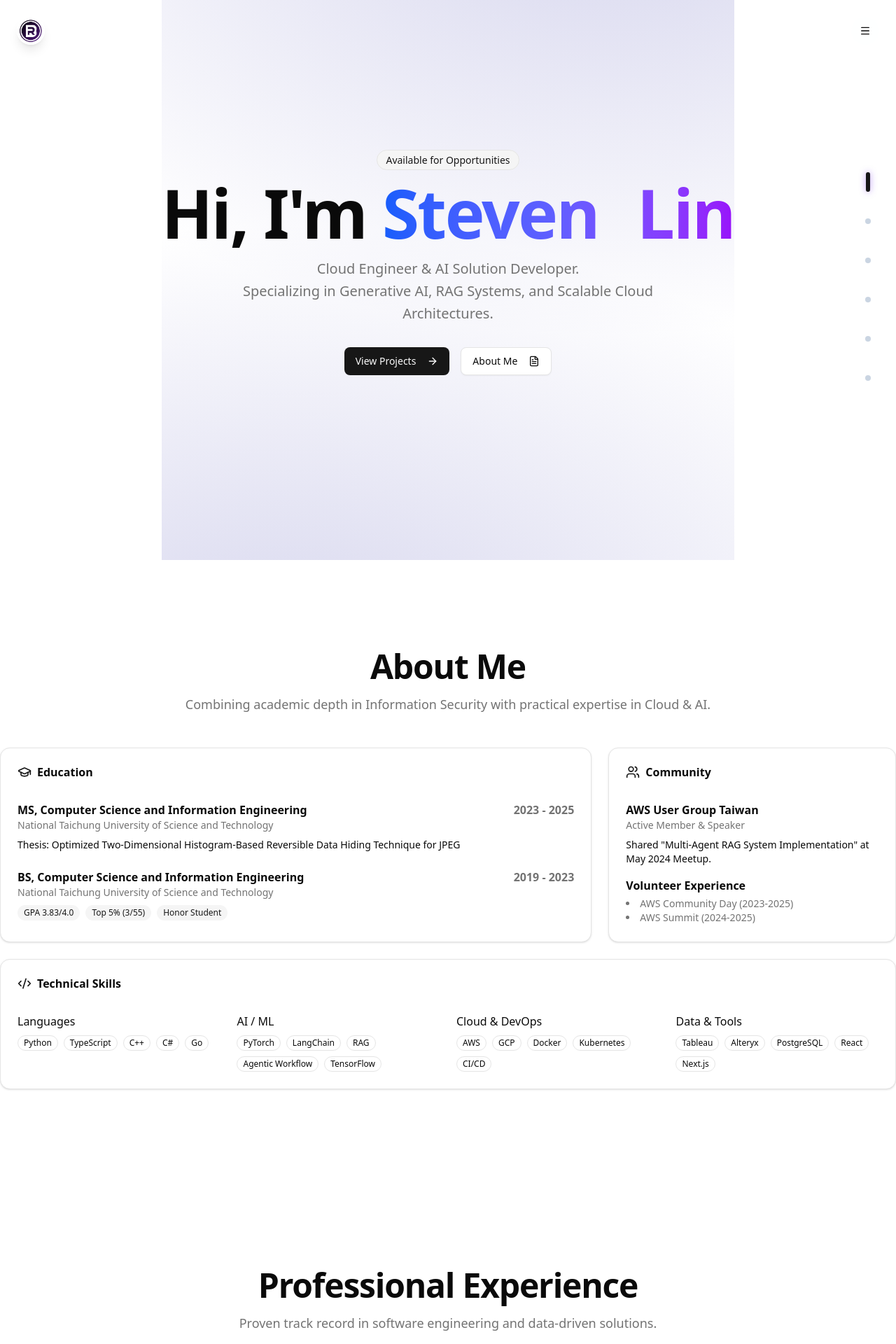
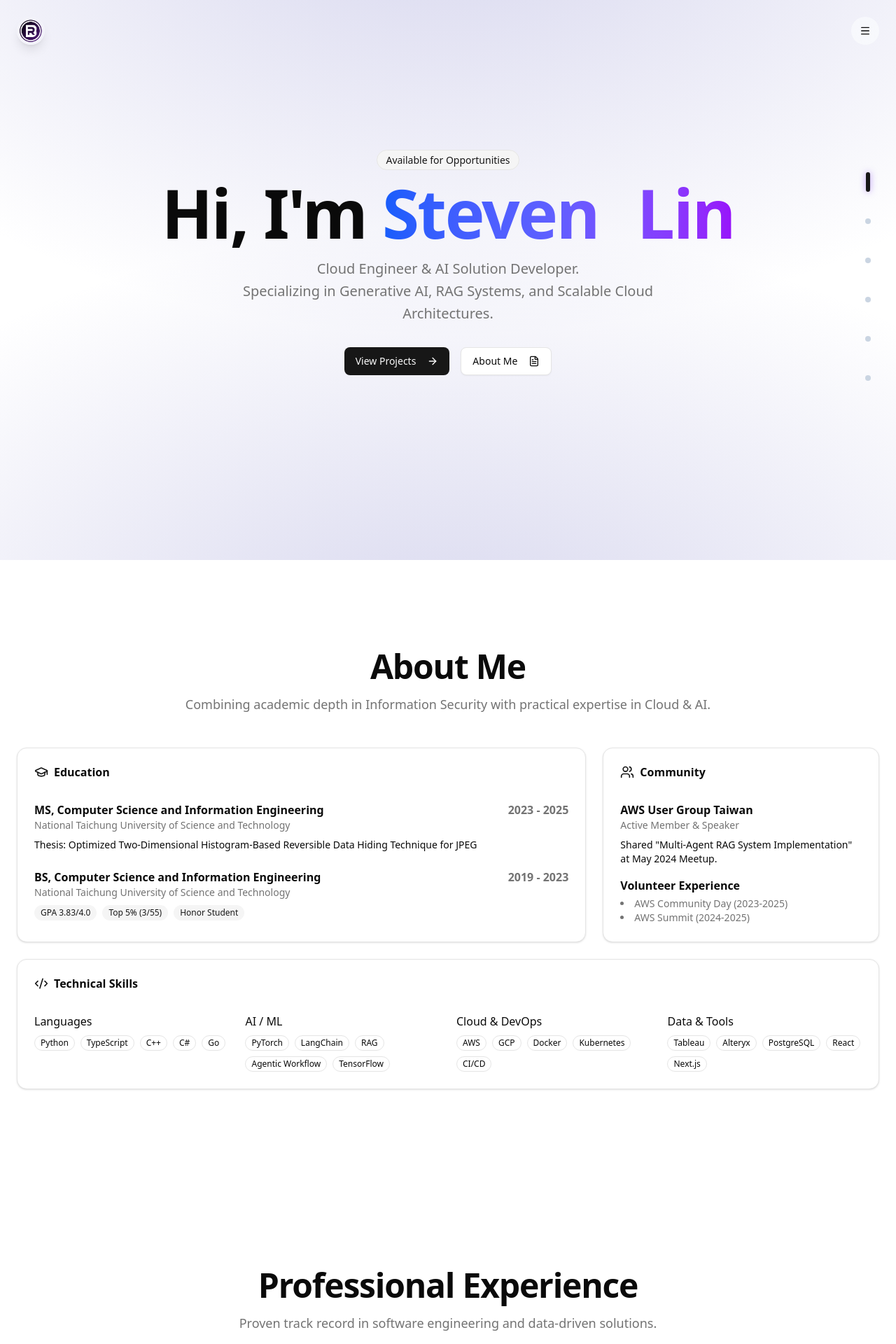
Before and after one commit to BRlin-o/portfolio, a Next.js app: page / in a window 1280 px wide. Shown: the top 1920 px of the page at 70% size. Built offline with nearby package versions, Linux system fonts and the light colour scheme.

Commit message:
style(sections): standardize container layout

```diff
--- a/src/app/page.tsx
+++ b/src/app/page.tsx
@@ -8,12 +8,29 @@ import { Contact } from "@/components/sections/contact";
 export default function Home() {
   return (
     <main className="flex min-h-screen flex-col items-center justify-between">
+      <div className="w-full">
         <Hero />
+      </div>
+
+      <div className="w-full">
         <About />
+      </div>
+
+      <div className="w-full">
         <Experience />
+      </div>
+
+      <div className="w-full bg-slate-50 dark:bg-transparent">
         <Projects />
+      </div>
+
+      <div className="w-full">
         <Awards />
+      </div>
+
+      <div className="w-full">
         <Contact />
+      </div>
     </main>
   );
 }
--- a/src/components/sections/about.tsx
+++ b/src/components/sections/about.tsx
@@ -23,7 +23,7 @@ export function About() {
 
     return (
         <LazyMotion features={domAnimation}>
-            <section id="about" className="container py-24 md:py-32">
+            <section id="about" className="container mx-auto px-4 md:px-6 py-24 md:py-32">
                 <m.div
                     initial="hidden"
                     whileInView="show"
--- a/src/components/sections/awards.tsx
+++ b/src/components/sections/awards.tsx
@@ -67,7 +67,7 @@ export function Awards() {
 
     return (
         <LazyMotion features={domAnimation}>
-            <section id="awards" className="container py-24 md:py-32">
+            <section id="awards" className="container mx-auto px-4 md:px-6 py-24 md:py-32">
                 <m.div
                     initial={{ opacity: 0, y: 20 }}
                     whileInView={{ opacity: 1, y: 0 }}
--- a/src/components/sections/contact.tsx
+++ b/src/components/sections/contact.tsx
@@ -8,7 +8,7 @@ import { Mail, Github, Linkedin, ArrowUp } from "lucide-react"
 export function Contact() {
     return (
         <LazyMotion features={domAnimation}>
-            <section id="contact" className="container py-24 md:py-32">
+            <section id="contact" className="container mx-auto px-4 md:px-6 py-24 md:py-32">
                 <m.div
                     initial={{ opacity: 0, scale: 0.95 }}
                     whileInView={{ opacity: 1, scale: 1 }}
--- a/src/components/sections/experience.tsx
+++ b/src/components/sections/experience.tsx
@@ -35,7 +35,7 @@ export function Experience() {
 
     return (
         <LazyMotion features={domAnimation}>
-            <section id="experience" className="container py-24 md:py-32">
+            <section id="experience" className="container mx-auto px-4 md:px-6 py-24 md:py-32">
                 <m.div
                     initial={{ opacity: 0, y: 20 }}
                     whileInView={{ opacity: 1, y: 0 }}
--- a/src/components/sections/projects.tsx
+++ b/src/components/sections/projects.tsx
@@ -80,7 +80,7 @@ export function Projects() {
 
     return (
         <LazyMotion features={domAnimation}>
-            <section id="projects" className="container py-24 md:py-32 bg-slate-50 dark:bg-transparent">
+            <section id="projects" className="container mx-auto px-4 md:px-6 py-24 md:py-32">
                 <div className="flex flex-col gap-12">
                     <m.div
                         initial={{ opacity: 0, y: 20 }}
```
Lines whose indentation alone changed are shown as unchanged.
